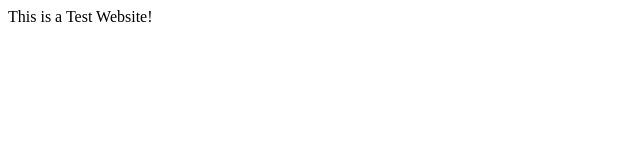
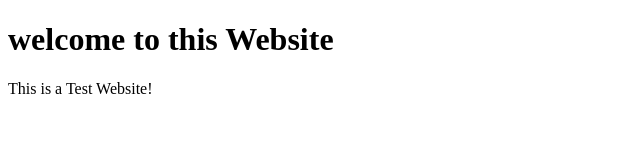
Before and after one commit to Kwams/Website_test, a plain HTML site: page index.html in a window 1280 px wide. Shown: the whole page, without its empty margins (0-640 px from the left). Drawn offline with Linux system fonts and the light colour scheme.

Commit message:
Add a heading

```diff
--- a/index.html
+++ b/index.html
@@ -6,6 +6,7 @@
 </head>
 
 <body>
+    <h1> welcome to this Website</h1>
     This is a Test Website!
 </body>
 
```
